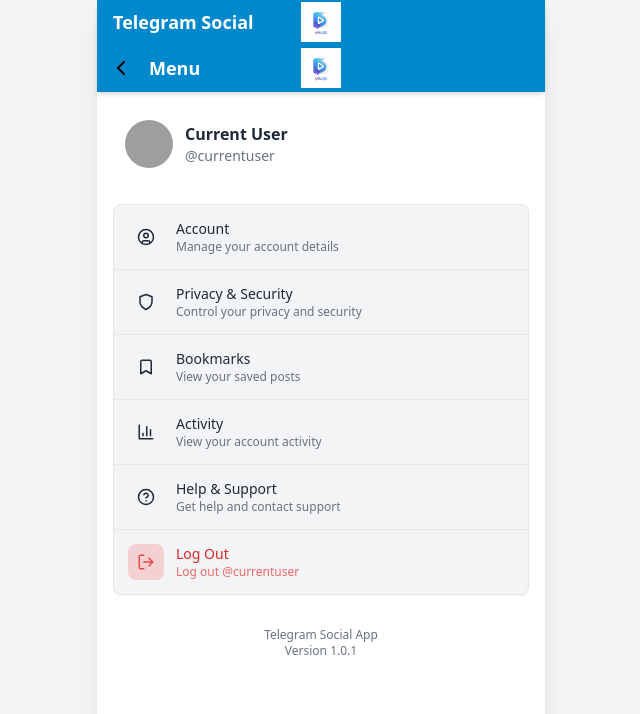
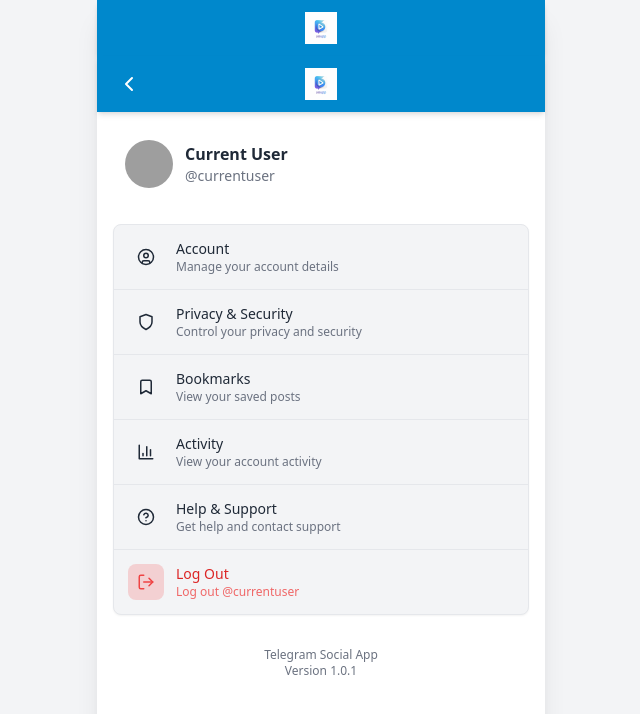
Before and after one commit to ozyaty/youpp-app, a React (Vite) app: page /menu in a window 1280 px wide. Shown: the top 714 px of the page, without its empty margins (319-959 px from the left). Built offline with nearby package versions, Linux system fonts and the light colour scheme; grey boxes are pictures that could not be loaded.

Commit message:
Force logo filename case refresh

```diff
--- a/src/components/Header.jsx
+++ b/src/components/Header.jsx
@@ -8,40 +8,35 @@ const Header = ({ title, showBackButton = false, rightAction = null }) => {
   const location = useLocation();
 
   const goBack = () => {
-    if (location.pathname === '/') {
-      return;
-    }
+    if (location.pathname === '/') return;
     navigate(-1);
   };
 
   return (
     <motion.header
-    className="telegram-header flex items-center justify-between px-4 py-2 bg-[#0088cc] text-white shadow-md"
+      className="relative w-full h-14 px-4 bg-[#0088cc] text-white shadow-md flex items-center justify-between"
       initial={{ y: -50 }}
       animate={{ y: 0 }}
       transition={{ type: 'spring', stiffness: 300, damping: 30 }}
     >
-      <div className="flex items-center flex-1 min-w-0">
       {showBackButton && (
         <button
           onClick={goBack}
-            className="mr-3 text-black -ml-2 p-1"
+          className="z-10 text-white p-1"
           aria-label="Go back"
         >
           <ChevronLeft size={24} />
         </button>
       )}
-        <h1 className="text-lg font-bold truncate sm:block hidden">
-          {title || 'Telegram Social'}
-        </h1>
+
+      {/* Centered Logo */}
+      <div className="absolute left-1/2 top-1/2 transform -translate-x-1/2 -translate-y-1/2 z-0">
+        <img src="/youpp-logo.png" alt="Youpp Logo" className="h-8 object-contain" />
       </div>
 
-      <div className="absolute left-1/2 transform -translate-x-1/2">
-        <img src="/youpp-logo.png" alt="Youpp Logo" className="h-10" />
-      </div>
-
+      {/* Optional right action */}
       {rightAction && (
-        <div className="ml-auto flex-shrink-0 pl-2">
+        <div className="z-10">
           {rightAction}
         </div>
       )}
```
Also changed, not shown: 1 other file (tests, documents, lock files or other folders). Lines whose indentation alone changed are shown as unchanged.
